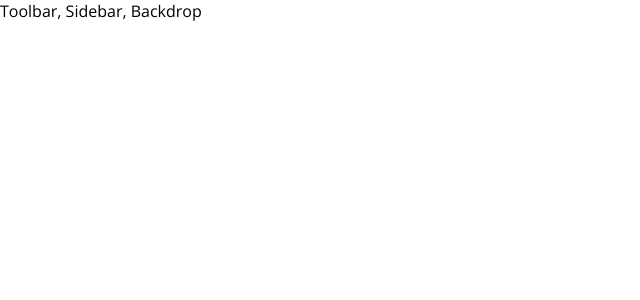
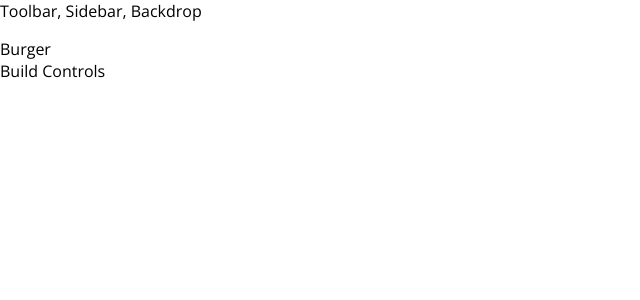
Before and after one commit to harjot85/burger-builder, a React app: page / in a window 1280 px wide. Shown: the top 300 px of the page, without its empty margins (0-640 px from the left). Built offline with nearby package versions, Linux system fonts and the light colour scheme.

Commit message:
Module 125

```diff
--- a/src/App.js
+++ b/src/App.js
@@ -1,14 +1,15 @@
-import React, { Component } from 'react';
+import React, { Component } from "react";
 
-import Layout from './components/Layout/Layout'
+import Layout from "./components/Layout/Layout";
+import BurgerBuilder from "./components/containers/BurgerBuilder/BurgerBuilder";
 
 class App extends Component {
   render() {
     return (
       <div>
-      <Layout>
-        <p>Burger Builder</p>
-      </Layout>
+        <Layout>
+          <BurgerBuilder />
+        </Layout>
       </div>
     );
   }
--- /dev/null
+++ b/src/components/Layout/Layout.css
@@ -0,0 +1,3 @@
+.Content {
+    margin-top: 16px;;
+}
--- a/src/components/Layout/Layout.js
+++ b/src/components/Layout/Layout.js
@@ -1,9 +1,10 @@
 import React, { Fragment } from "react";
+import classes from './Layout.css'
 
 const layout = (props) => (
   <Fragment>
     <div>Toolbar, Sidebar, Backdrop</div>
-    <main>{props.Children}</main>
+    <main className={classes.Content}>{props.children}</main>
   </Fragment>
 )
 
--- /dev/null
+++ b/src/components/containers/BurgerBuilder/BurgerBuilder.js
@@ -0,0 +1,15 @@
+import React, { Component, Fragment } from "react";
+
+class BurgerBuilder extends Component {
+  state = {};
+  render() {
+    return (
+      <Fragment>
+        <div>Burger</div>
+        <div>Build Controls</div>
+      </Fragment>
+    );
+  }
+}
+
+export default BurgerBuilder;
```
